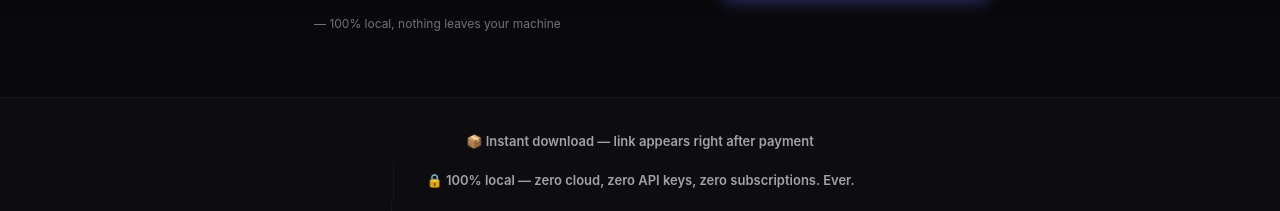
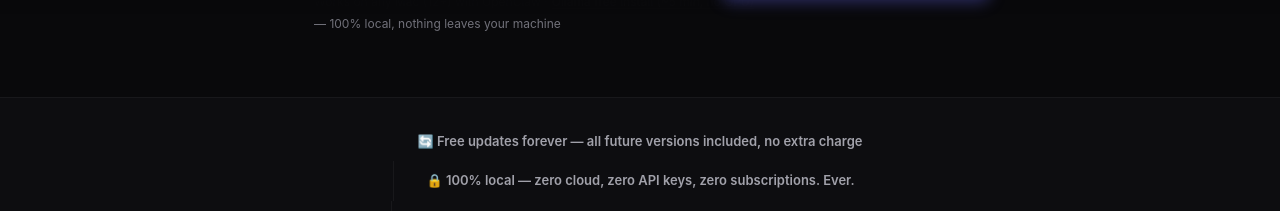
Before and after one commit to marcoiaq/agent-memory-kit, a Next.js app: page / in a window 1280 px wide. Shown: the part 856-1067 px from the top of the page. Built offline with nearby package versions, Linux system fonts and the light colour scheme.

Commit message:
ux: surface 'free updates' in proof bar + add Mac performance FAQ objection handler

```diff
--- a/app/components/FaqAccordion.tsx
+++ b/app/components/FaqAccordion.tsx
@@ -37,6 +37,10 @@ const faqs = [
   {
     q: 'What do I actually get?',
     a: 'A ZIP with everything pre-configured: the memory extraction scripts, background services that auto-start on login, the semantic search setup, and identity template files (SOUL.md, AGENTS.md, MEMORY.md, TACIT.md) — plus a step-by-step setup guide with every command. You run the installer and it works.',
+  },
+  {
+    q: "Does it slow down my Mac?",
+    a: "No. The memory extraction runs at the end of a session and takes a few seconds — then it stops. There's no background process constantly running or watching your screen. The search index is SQLite on your local disk, so queries resolve in under a second with no CPU overhead. On an M1 Mac mini with 8GB RAM, you'll never notice it.",
   },
   {
     q: 'How long does setup take?',
--- a/app/page.tsx
+++ b/app/page.tsx
@@ -505,7 +505,7 @@ export default function Home() {
         <div className="wrap">
           <div className="proof-bar-inner">
             <div className="proof-stat">
-              📦 Instant download — link appears right after payment
+              🔄 Free updates forever — all future versions included, no extra charge
             </div>
             <div className="proof-stat">
               🔒 100% local — zero cloud, zero API keys, zero subscriptions. Ever.
```
